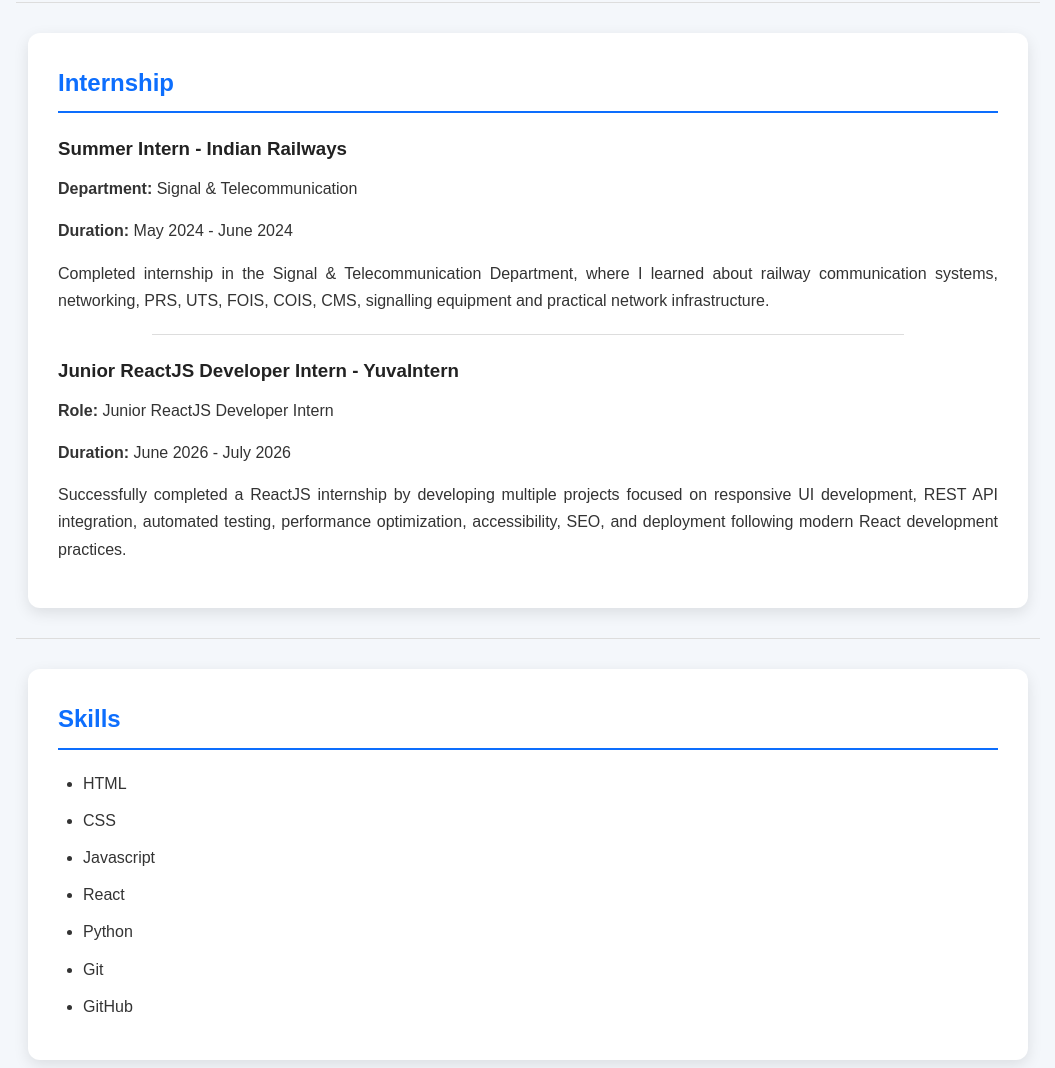
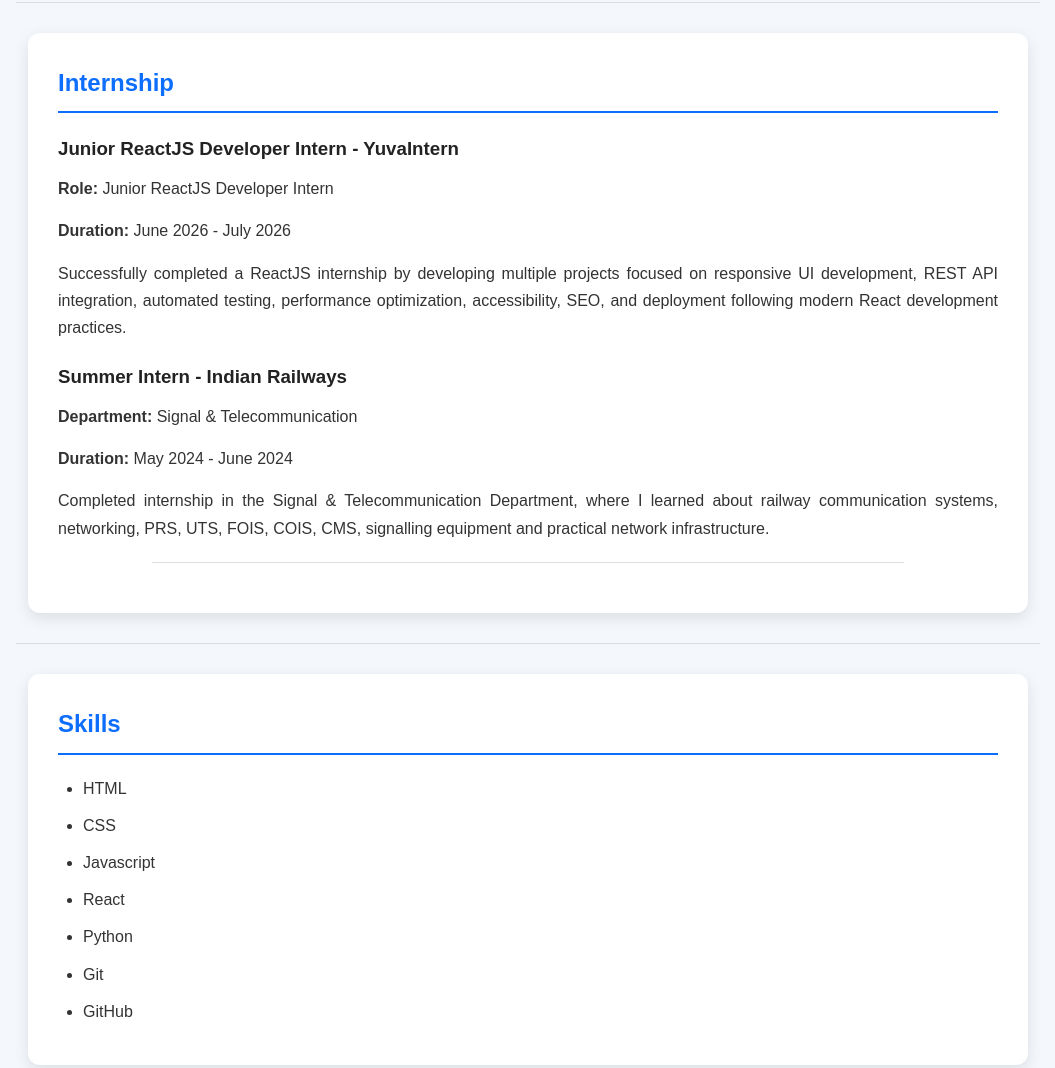
Before and after one commit to kaushalvivek2005/Portfolio, a plain HTML site: page index.html in a window 1280 px wide. Shown: the part 1220-2288 px from the top of the page, without its empty margins (112-1167 px from the left). Drawn offline with Linux system fonts and the light colour scheme.

Commit message:
project deployed link added

```diff
--- a/index.html
+++ b/index.html
@@ -75,6 +75,24 @@
     <section id="internship">
         <h2>Internship</h2>
 
+        <h3>Junior ReactJS Developer Intern - YuvaIntern</h3>
+        <p>
+            <strong>Role:</strong>
+            Junior ReactJS Developer Intern
+        </p>
+
+        <p>
+            <strong>Duration:</strong>
+            June 2026 - July 2026
+        </p>
+
+        <p>
+            Successfully completed a ReactJS internship by developing multiple projects
+            focused on responsive UI development, REST API integration, automated
+            testing, performance optimization, accessibility, SEO, and deployment
+            following modern React development practices.
+        </p>
+
         <h3>Summer Intern - Indian Railways</h3>
         <p>
             <strong>Department:</strong>
@@ -94,23 +112,6 @@
         </p>
     <hr>
 
-        <h3>Junior ReactJS Developer Intern - YuvaIntern</h3>
-        <p>
-            <strong>Role:</strong>
-            Junior ReactJS Developer Intern
-        </p>
-
-        <p>
-            <strong>Duration:</strong>
-            June 2026 - July 2026
-        </p>
-
-        <p>
-            Successfully completed a ReactJS internship by developing multiple projects
-            focused on responsive UI development, REST API integration, automated
-            testing, performance optimization, accessibility, SEO, and deployment
-            following modern React development practices.
-        </p>
     </section>
     <hr>
     <section id="skills">
@@ -145,6 +146,13 @@
             Designed and developed a responsive portfolio website using HTML and CSS
             to showcase my education, technical skills, projects, internship
             experience, and contact information.
+        </p>
+
+        <p>
+            <strong>Live Demo:</strong>
+            <a href="https://kaushalvivek2005.github.io/Portfolio/" target="_blank">
+                View Live
+            </a>
         </p>
 
         <p>
```
Lines whose indentation alone changed are shown as unchanged.
